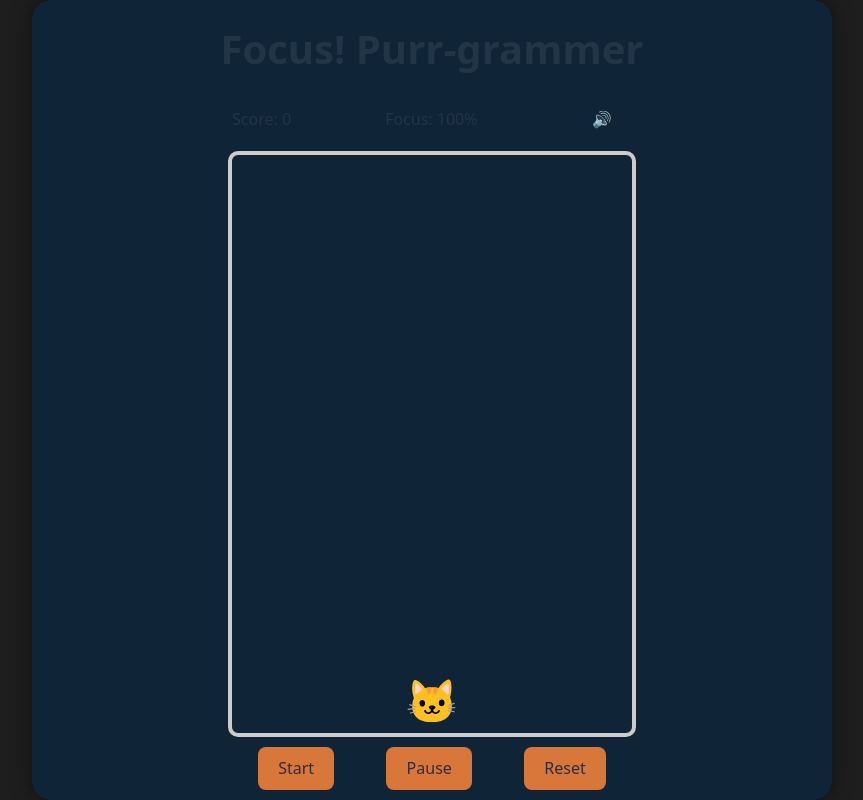
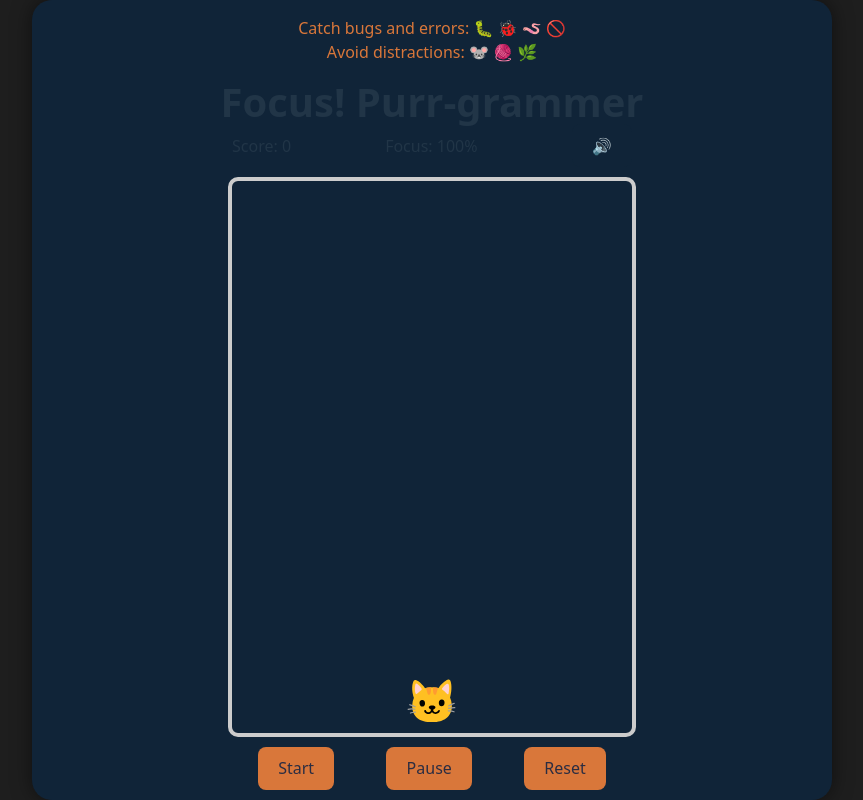
Before and after one commit to shuwangs/techtonica-assignments, a React (Vite) app in the folder projects/focus_purr-grammer/: page / in a window 1280 px wide. Shown: the whole page, without its empty margins (208-1071 px from the left). Built offline with nearby package versions, Linux system fonts and the light colour scheme.

Commit message:
add instructions at the top of the gameboard

```diff
--- a/projects/focus_purr-grammer/src/components/GameBoard.css
+++ b/projects/focus_purr-grammer/src/components/GameBoard.css
@@ -2,7 +2,8 @@
   width: 800px;
   height: 100vh;
   background-color: #102438 ;
-  margin: auto auto;
+  margin: 0px auto;
+  padding-top: 0px;
   display: flex;
   flex-direction: column;
   align-items: center;
@@ -11,8 +12,18 @@
   box-shadow: 0 0 20px rgba(0, 0, 0, 0.5);
 
 }
+.game_instruction_container {
+  color: #d9773a;
+  font-size: 1rem;
+  text-align: center;
+  margin-top: 0px;
+  margin-bottom: 0px;
+}
+
 .game_board h1 {
   font-size: 2.5rem;
+  margin-top: 0px;
+  margin-bottom: 0px;
 }
 .playing_area{
   position: relative;
--- a/projects/focus_purr-grammer/src/components/GameBoard.jsx
+++ b/projects/focus_purr-grammer/src/components/GameBoard.jsx
@@ -236,7 +236,15 @@ function GameBoard() {
         <div className="game_board"
             tabIndex="0"
             onKeyDown={handleKeyDown}>
-            <h1>Focus! Purr-grammer</h1>
+
+            <div className="game_instruction_container">
+                <p className="game_instructions">
+                    Catch bugs and errors: 🐛 🐞 🪱 🚫 <br/>
+                    Avoid distractions: 🐭 🧶 🌿
+                </p>
+            </div>
+
+            <h1 className="game_title">Focus! Purr-grammer</h1>
             <HeaderBar
                 score={score}
                 energy={energy}
--- a/projects/focus_purr-grammer/src/components/HeaderBar.css
+++ b/projects/focus_purr-grammer/src/components/HeaderBar.css
@@ -1,4 +1,4 @@
-.header-bar {
+.header_bar{
   display: flex;
   flex-direction: row;
   justify-content: space-between;
@@ -8,12 +8,11 @@
   padding: 0;
 }
 
-
 .sound_btn {
   background-color: #102438 ;
-
   margin:0;
 }
+
 .sound_btn:hover {
   background-color: #ccc ;
   margin:0;
--- a/projects/focus_purr-grammer/src/components/HeaderBar.jsx
+++ b/projects/focus_purr-grammer/src/components/HeaderBar.jsx
@@ -2,7 +2,7 @@ import React from "react";
 import './HeaderBar.css'
 function HeaderBar({ score, energy, isMuted, toggleMute }) {
     return (
-        <div className = 'header-bar'>
+        <div className = 'header_bar'>
             <div className="score">Score: {score}</div>
             <div className="energy">Focus: {energy}%</div>
             <div className="sound_btn_container">
```
